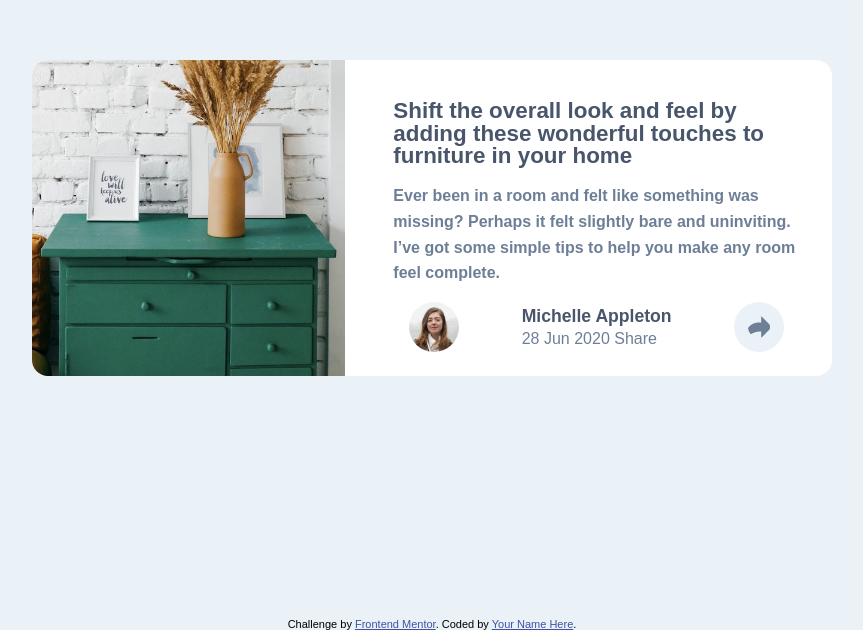
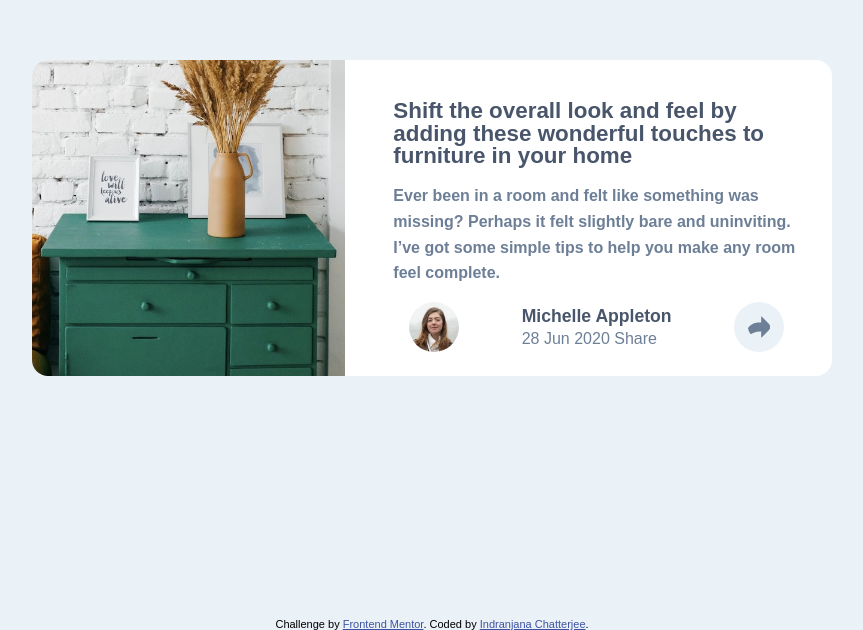
Before and after one commit to IndranjanaChatterjee/Article-preview-component, a plain HTML site: page index.html in a window 1280 px wide. Shown: the part 182-812 px from the top of the page, without its empty margins (208-1071 px from the left). Drawn offline with Linux system fonts and the light colour scheme.

Commit message:
feat:ReadMe

```diff
--- a/index.html
+++ b/index.html
@@ -96,7 +96,7 @@
       Challenge by
       <a href="https://www.frontendmentor.io?ref=challenge" target="_blank"
         >Frontend Mentor</a
-      >. Coded by <a href="#">Your Name Here</a>.
+      >. Coded by <a href="https://www.frontendmentor.io/profile/IndranjanaChatterjee">Indranjana Chatterjee</a>.
     </div>
     <script src="script.js"></script>
   </body>
```
Also changed, not shown: 2 other files.
